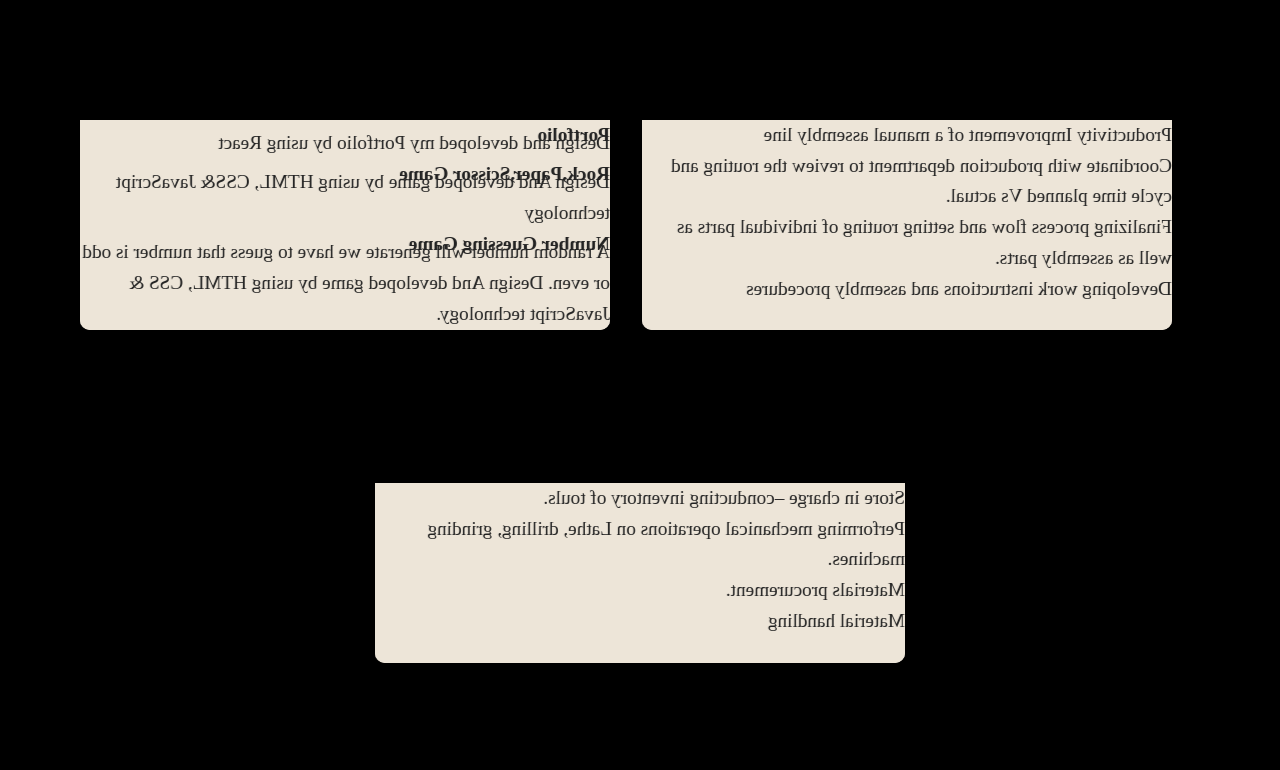
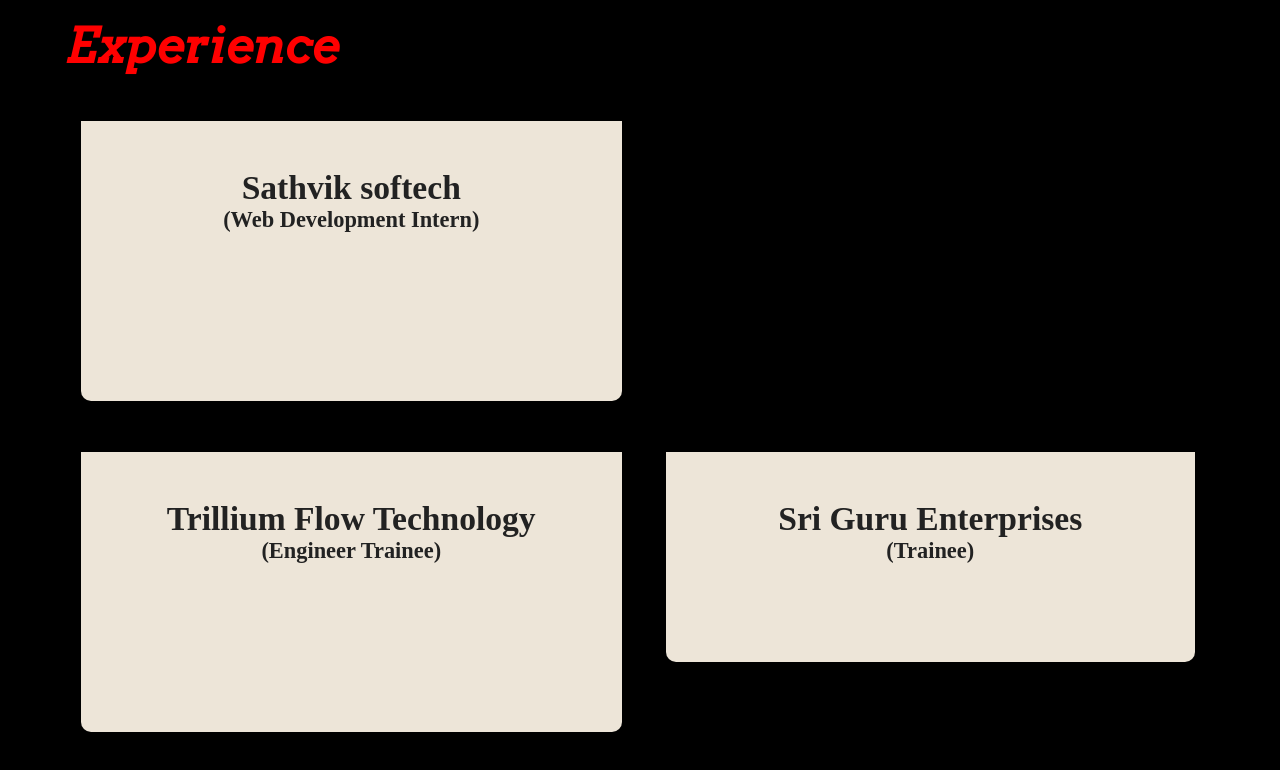
Before and after one commit to maheshsangeet/My_Portfolio, a React (Create React App) app: page / in a window 1280 px wide. Shown: the top 770 px of the page. Built offline with nearby package versions, Linux system fonts and the light colour scheme.

Commit message:
experience section completed

```diff
--- a/src/components/Experience/Experience.css
+++ b/src/components/Experience/Experience.css
@@ -13,7 +13,7 @@
 padding: 1rem 0 0 4rem;
 }
 #Experience .section-container {
-  /* border: 1px solid black; */
+  border: 1px solid black;
   position: absolute;
   top: 15vh;
   left: 5%;
@@ -24,20 +24,16 @@
 }
 section {
   /* border: 1px solid black; */
-  margin: 0  1rem  2rem 1rem;
-  padding-bottom: 5rem;
-  /* width:650px ; */
-  width: 46%;
-  height: 210px;
-  /* line-height: 1.7; */
+  margin: 0  1.5rem  0rem 1rem;
+  width: 47%;
+  height: 280px;
   perspective: 800px;
-
 }
 #Experience .section-container section:last-child {
   /* border: 1px solid black; */
   width: 46%;
   margin:0 auto;
-  height: 180px;
+  height: 210px;
 }
 .tag {
 width: 100%;
@@ -68,6 +64,7 @@
 width: 100%;
 color: #222;
 font-family:'Sacramento', cursive;
+
 }
 /* .tag-1-side.is-back:before {
 background: #e44f47;
@@ -82,20 +79,25 @@
 transform: translate3d(0, 0, 0);
 }
 
-/* .tag-1-side.is-back .tag-1-text {
-background: #e44f47;
-color: #000;
-} */
+.tag-1-side.is-back .tag-1-text {
+background: #edf5a9;
+}
 .front-side {
   padding-top: 3rem;
   font-size: 1.4rem;
   text-align: center;
-  line-height: 1;
 }
+
 .back-side {
   font-size: 1.2rem;
+  padding-left: 1.4rem;
+  padding-top: .8rem;
 
 }
-.marg-bottom {
-  margin-bottom: -1.4rem;
+ul p{
+  margin-bottom: 5px;
+  margin-top: -8px;
 }
+ul li{
+  line-height: 2;
+}
--- a/src/components/Experience/Experience.js
+++ b/src/components/Experience/Experience.js
@@ -4,7 +4,7 @@
 const Experience = () => {
   return (
     <div id="Experience">
-            {/* <h1 className="heading">Experience</h1> */}
+            <h1 className="heading">Experience</h1>
             <div className="section-container">
 
                 <section className="exp1">
--- a/src/index.css
+++ b/src/index.css
@@ -2,13 +2,10 @@
   margin: 0;
   padding: 0;
   box-sizing: border-box;
-  overflow: hidden;
-
-
 }
 .App {
   width: screen;
   height: 100vh;
-  line-height: 1.6;
+  /* line-height: 1.6; */
   /* background-color: black; */
 }
```
